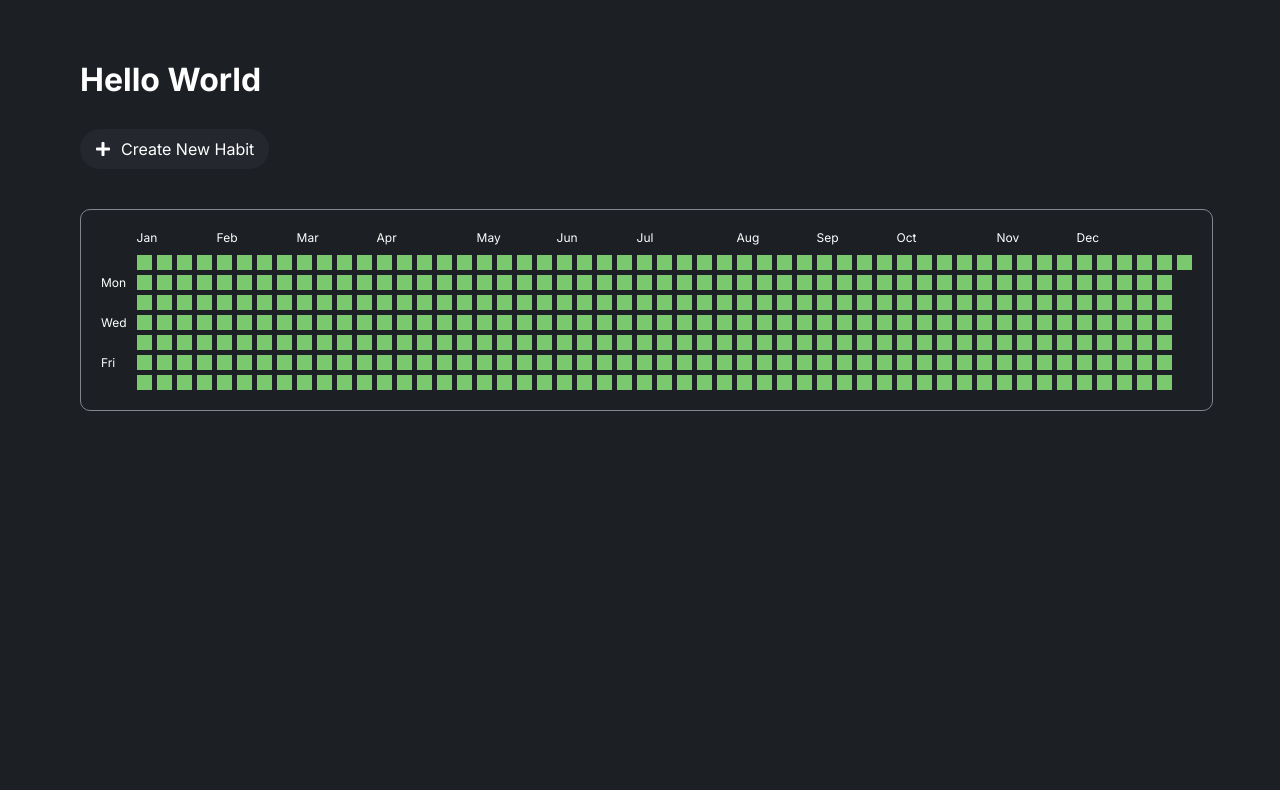
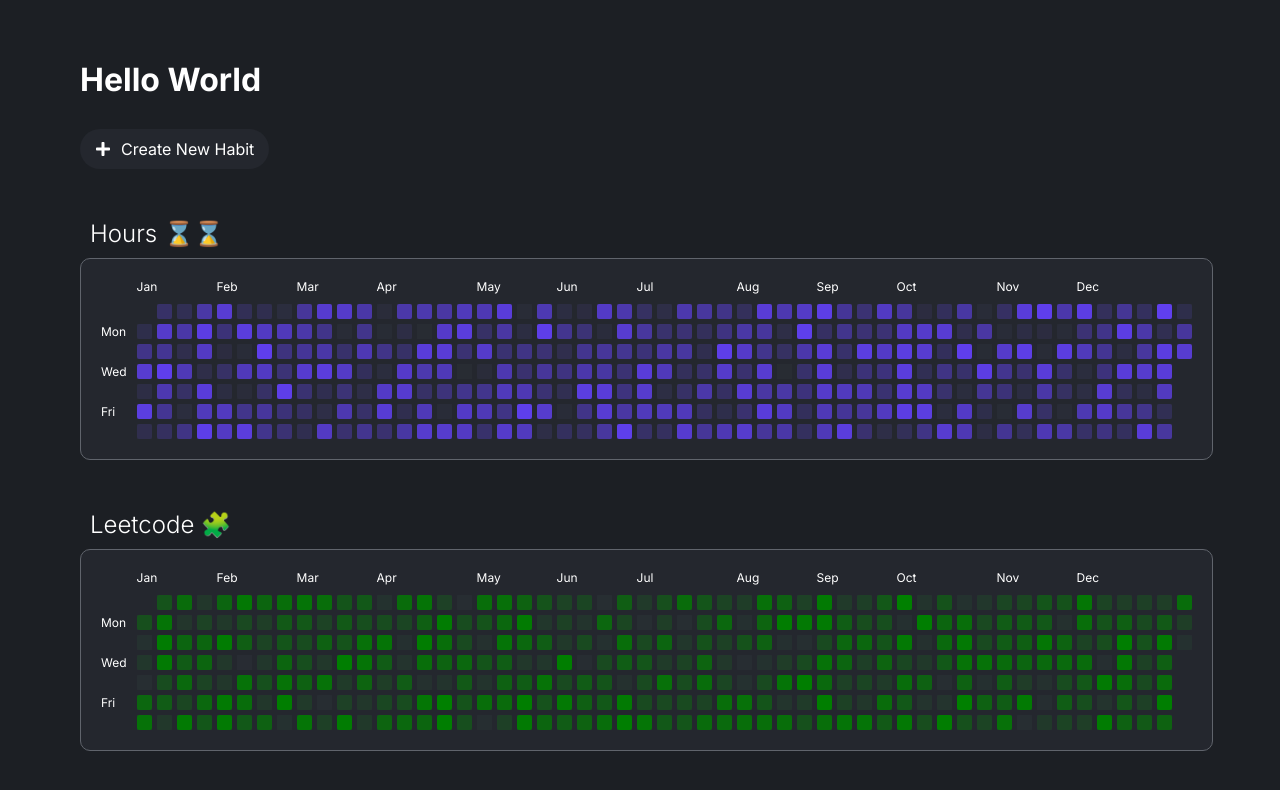
Before and after one commit to abedmohammed/commitment, a Next.js app in the folder frontend/: page / in a window 1280 px wide. Shown: the top 790 px of the page. Built offline with nearby package versions, Linux system fonts and the light colour scheme.

Commit message:
creating commit graph

```diff
--- a/frontend/src/components/CommitChart.js
+++ b/frontend/src/components/CommitChart.js
@@ -1,9 +1,11 @@
 import React from "react";
 
-const CommitChart = () => {
+const CommitChart = ({ title, data, colour }) => {
   return (
-    <div class="chart">
-      <ul class="chart__months">
+    <div className="habit">
+      <h2 className="habit__title">{title}</h2>
+      <div className="chart">
+        <ul className="chart__months">
           <li>Jan</li>
           <li>Feb</li>
           <li>Mar</li>
@@ -17,7 +19,7 @@ const CommitChart = () => {
           <li>Nov</li>
           <li>Dec</li>
         </ul>
-      <ul class="chart__days">
+        <ul className="chart__days">
           <li>Sun</li>
           <li>Mon</li>
           <li>Tue</li>
@@ -26,11 +28,23 @@ const CommitChart = () => {
           <li>Fri</li>
           <li>Sat</li>
         </ul>
-      <ul class="chart__squares">
-        {[...Array(365)].map(() => (
-          <li data-level="2"></li>
+        <ul className="chart__squares">
+          {[...Array(1)].map(() => (
+            <li></li>
           ))}
+          {[...Array(366)].map(() => {
+            const num = Math.random().toFixed(2);
+
+            return (
+              <li className="chart__squares--active">
+                <div
+                  style={{ backgroundColor: `${colour}`, opacity: `${num}` }}
+                ></div>
+              </li>
+            );
+          })}
         </ul>
+      </div>
     </div>
   );
 };
--- a/frontend/src/pages/index.js
+++ b/frontend/src/pages/index.js
@@ -28,7 +28,8 @@ export default function Home() {
           </button>
         </div>
         <div className="habits">
-          <CommitChart />
+          <CommitChart colour="#603FEF" title="Hours ⌛⌛" />
+          <CommitChart colour="green" title="Leetcode 🧩" />
         </div>
       </main>
     </>
--- a/frontend/src/sass/base/_variables.scss
+++ b/frontend/src/sass/base/_variables.scss
@@ -2,7 +2,7 @@ html {
   --color-background: #1c1f24;
   --color-background-light-1: #24272e;
   --color-background-light-2: #282c33;
-  --color-background-light-3: #81858d;
+  --color-background-light-3: #60646c;
 
   --square-size: 15px;
   --square-gap: 5px;
--- a/frontend/src/sass/components/_commitchart.scss
+++ b/frontend/src/sass/components/_commitchart.scss
@@ -13,8 +13,8 @@
 
   padding: 20px;
   border: 1px var(--color-background-light-3) solid;
+  background-color: var(--color-background-light-1);
   border-radius: 10px;
-  margin: rem(40px) 0;
 
   &__months {
     grid-area: months;
@@ -47,8 +47,17 @@
     grid-auto-flow: column;
     grid-auto-columns: var(--square-size);
 
+    &--active {
+      // border: 1px #fff solid;
+      background-color: var(--color-background-light-2);
+    }
+
     & li {
-      background-color: #ebedf0;
+      & div {
+        width: 100%;
+        height: 100%;
+        border-radius: 2px;
+      }
     }
 
     & li[data-level="1"] {
--- /dev/null
+++ b/frontend/src/sass/components/_habit.scss
@@ -0,0 +1,10 @@
+@use "../abstracts/" as *;
+
+.habit {
+  margin-top: rem(50px);
+
+  &__title {
+    font-weight: 300;
+    margin: 0 0 rem(10px) rem(10px);
+  }
+}
--- a/frontend/src/sass/components/_index.scss
+++ b/frontend/src/sass/components/_index.scss
@@ -1 +1,2 @@
 @forward "commitchart";
+@forward "habit";
```
Also changed, not shown: frontend/src/components/test.json (added, +35 -0 lines). Lines whose indentation alone changed are shown as unchanged.
